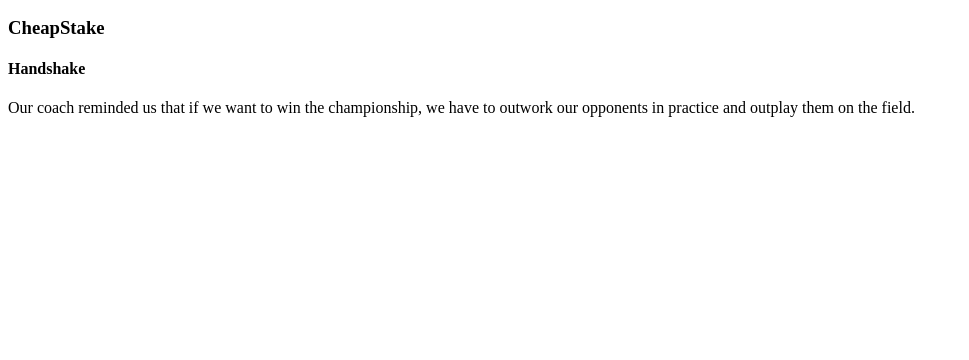
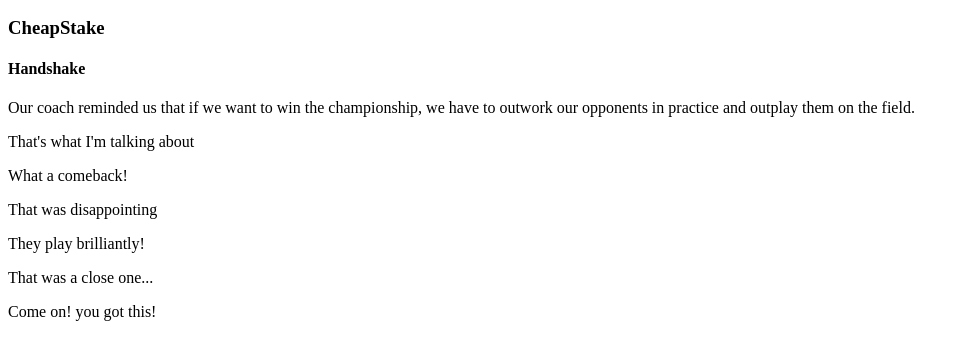
Before and after one commit to duriaux/Proj1, a plain HTML site: page index.html in a window 1280 px wide. Shown: the part 110-470 px from the top of the page, without its empty margins (0-969 px from the left). Drawn offline with Linux system fonts and the light colour scheme.

Commit message:
elements p were added

```diff
--- a/index.html
+++ b/index.html
@@ -13,6 +13,9 @@
     <h4>Handshake</h4>
 
 <p>Our coach reminded us that if we want to win the championship, we have to outwork our opponents in practice and outplay them on the field.</p>
-
-</body>
-</html>
+<p>That's what I'm talking about</p>
+<p>What a comeback!</p>
+<p>That was disappointing</p>
+<p>They play brilliantly!</p>
+<p>That was a close one...</p>
+<p>Come on! you got this!</p>
```
Also changed, not shown: trafficjam.txt.
